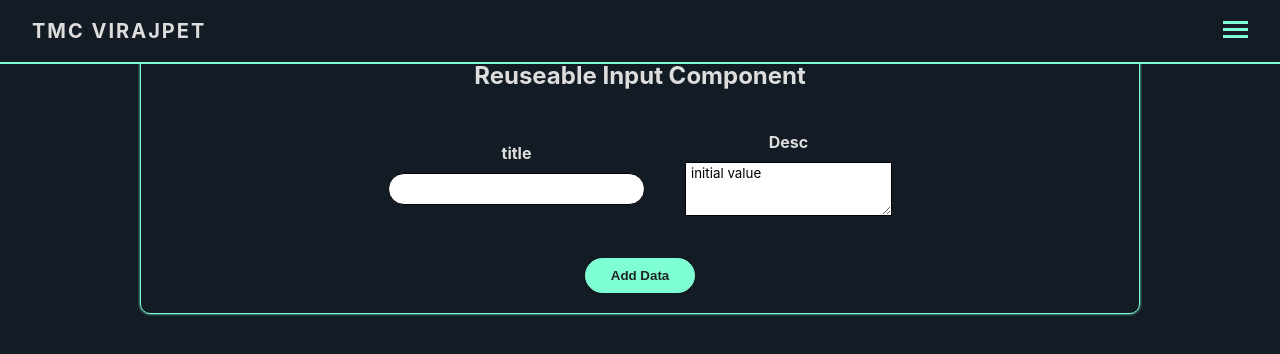
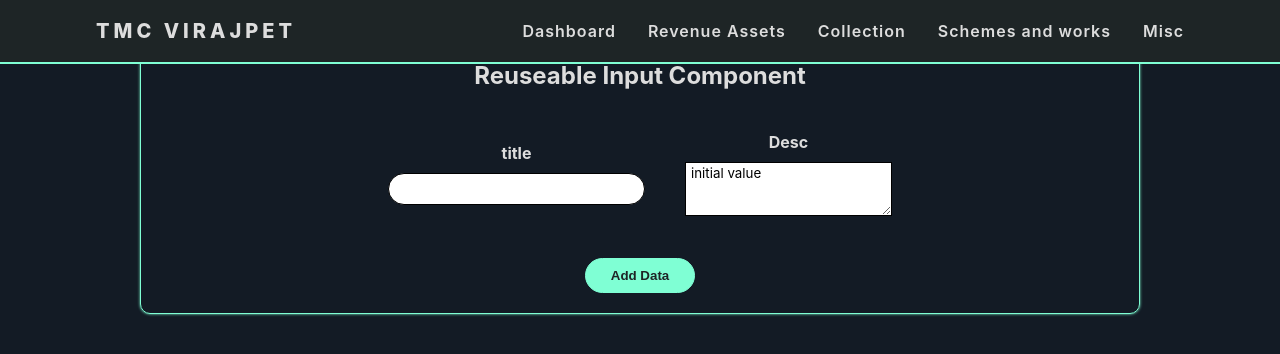
Before and after one commit to developersmatrix/react-components, a React (Create React App) app: page / in a window 1280 px wide. Shown: the top 354 px of the page. Built offline with nearby package versions, Linux system fonts and the light colour scheme.

Commit message:
still navbar

```diff
--- a/src/App.js
+++ b/src/App.js
@@ -20,7 +20,7 @@ function App() {
             }
           ></Route>
           <Route
-            path="/collection"
+            path="/misc"
             element={
               <Card>
                 <Form />
--- a/src/Components/Navbar/Navbar.js
+++ b/src/Components/Navbar/Navbar.js
@@ -27,27 +27,47 @@ const Navbar = () => {
       >
         <ul className={styles["nav-list"]}>
           <li className={styles["nav-list__item"]}>
-            <Link className={styles["nav-link"]} to="/as">
+            <Link
+              className={styles["nav-link"]}
+              to="/as"
+              onClick={toggleNavbar}
+            >
               Dashboard
             </Link>
           </li>
           <li className={styles["nav-list__item"]}>
-            <Link className={styles["nav-link"]} to="/revenue-assets">
+            <Link
+              className={styles["nav-link"]}
+              to="/revenue-assets"
+              onClick={toggleNavbar}
+            >
               Revenue Assets
             </Link>
           </li>
           <li className={styles["nav-list__item"]}>
-            <Link className={styles["nav-link"]} to="/collection">
+            <Link
+              className={styles["nav-link"]}
+              to="/collection"
+              onClick={toggleNavbar}
+            >
               Collection
             </Link>
           </li>
           <li className={styles["nav-list__item"]}>
-            <Link className={styles["nav-link"]} to="/schemes-and-works">
+            <Link
+              className={styles["nav-link"]}
+              to="/schemes-and-works"
+              onClick={toggleNavbar}
+            >
               Schemes and works
             </Link>
           </li>
           <li className={styles["nav-list__item"]}>
-            <Link className={styles["nav-link"]} to="/misc">
+            <Link
+              className={styles["nav-link"]}
+              to="/misc"
+              onClick={toggleNavbar}
+            >
               Misc
             </Link>
           </li>
--- a/src/Components/Navbar/Navbar.module.css
+++ b/src/Components/Navbar/Navbar.module.css
@@ -1,4 +1,4 @@
-.header {
+/* .header {
   background-color: #131b25;
   display: flex;
   align-items: center;
@@ -33,7 +33,7 @@
 .brand-img {
   height: 4.2rem;
   border-radius: 1000px;
-  /* box-shadow: 0 1px 2px #fff; */
+  box-shadow: 0 1px 2px #fff;
 }
 
 .main-nav {
@@ -43,6 +43,7 @@
   left: 0;
   right: 0;
   background-color: #131b25;
+  border-left: 1px solid aquamarine;
 
   transform: translateX(100%);
   opacity: 1;
@@ -81,20 +82,20 @@
 .nav-link:hover {
   color: aquamarine;
   background: rgba(37, 29, 19, 0.1);
-}
+} */
 
 /* ************* */
 /* Navigtion toggle button */
 /* ************* */
 
-.nav-toggle {
+/* .nav-toggle {
   display: block;
   position: absolute;
   top: 1.2rem;
   right: 1.6rem;
   padding: 1.6rem;
   cursor: pointer;
-  /* background-color: #ff00ff; */
+  background-color: #ff00ff;
 }
 
 .hamburger,
@@ -121,10 +122,241 @@
 }
 
 .toggle-ham .hamburger::after {
-  /* transform: rotate(90deg); */
+  transform: rotate(90deg);
   transform: translateY(-3px);
 }
 
 .toggle-ham .hamburger::before {
   transform: rotate(-90deg);
 }
+
+@media (min-width: 31em) {
+  .main-nav {
+    left: 40%;
+  }
+
+  .toggle-nav {
+    transform: translateX(0%);
+    opacity: 1;
+  }
+  .nav-link {
+    font-size: 2rem;
+  }
+}
+
+@media (min-width: 52em) {
+  .nav-toggle {
+    display: none;
+  }
+  .main-nav {
+    all: unset;
+  }
+} */
+
+/* ************* */
+/* Header */
+/* ************* */
+.header {
+  background-color: #1e2526;
+
+  display: flex;
+  align-items: center;
+  justify-content: space-between;
+  padding: 0 9.6rem;
+  gap: 2rem;
+
+  position: fixed;
+  top: 0;
+  height: 6.4rem;
+  width: 100%;
+  border-bottom: 2px solid aquamarine;
+  overflow-y: none;
+}
+
+.brand-link:link,
+.brand-link:visited {
+  display: flex;
+  align-items: center;
+  gap: 2rem;
+
+  text-transform: uppercase;
+  letter-spacing: 4px;
+  font-size: 2rem;
+  font-weight: 800;
+  color: #ddd;
+}
+
+.brand-link:hover,
+.brand-link:focus {
+  color: aquamarine;
+}
+
+.brand-img {
+  height: 5.6rem;
+  border-radius: 1000px;
+  /* box-shadow: 0 1px 2px #fff; */
+}
+
+/* ************* */
+/* Navigtion */
+/* ************* */
+
+.nav-list {
+  display: flex;
+  align-items: center;
+  gap: 3.2rem;
+}
+
+.nav-link:link,
+.nav-link:visited {
+  color: #ddd;
+  letter-spacing: 1px;
+  font-weight: 600;
+}
+
+.nav-link:hover,
+.nav-link:focus {
+  color: aquamarine;
+}
+
+.nav-toggle {
+  display: none;
+}
+
+@media (max-width: 64em) {
+  .header {
+    padding: 0 6.4rem;
+    font-size: 1.6rem;
+  }
+
+  .brand-link:link {
+    font-size: 1.6rem;
+  }
+
+  .brand-img {
+    height: 4.8rem;
+  }
+}
+
+@media (max-width: 50em) {
+  .header {
+    padding: 0 4rem;
+  }
+
+  .brand-link:link,
+  .brand-link:visited {
+    gap: 1rem;
+
+    text-transform: uppercase;
+    letter-spacing: 2px;
+    font-size: 1.6rem;
+    color: #ddd;
+  }
+
+  .brand-link:hover,
+  .brand-link:focus {
+    color: aquamarine;
+  }
+
+  .brand-img {
+    height: 4.2rem;
+    border-radius: 1000px;
+    /* box-shadow: 0 1px 2px #fff; */
+  }
+
+  .main-nav {
+    position: absolute;
+    top: 0;
+    height: 100vh;
+    left: 40%;
+    right: 0;
+    background-color: #1e2526;
+
+    transform: translateX(100%);
+    opacity: 0;
+    transition: all 350ms ease-in-out;
+  }
+
+  .toggle-nav {
+    transform: translateX(0%);
+    opacity: 1;
+  }
+
+  .nav-list {
+    height: 100vh;
+    flex-direction: column;
+    justify-content: space-around;
+    align-items: stretch;
+    gap: 0;
+  }
+
+  .nav-list__item {
+    border-bottom: 1px solid black;
+    flex-grow: 1;
+    display: flex;
+  }
+
+  .nav-link {
+    display: flex;
+    align-items: center;
+    justify-content: center;
+    flex-grow: 1;
+    color: #ddd;
+  }
+
+  .nav-link:hover {
+    color: aquamarine;
+  }
+
+  /* ************* */
+  /* Navigtion toggle button */
+  /* ************* */
+
+  .nav-toggle {
+    display: block;
+    position: absolute;
+    top: 1.2rem;
+    right: 1.6rem;
+    padding: 1.6rem;
+    cursor: pointer;
+    /* background-color: #ff00ff; */
+  }
+
+  .hamburger,
+  .hamburger::after,
+  .hamburger::before {
+    content: "";
+    display: block;
+    height: 3px;
+    width: 2.5rem;
+    background-color: aquamarine;
+    transition: all 250ms;
+  }
+
+  .hamburger::before {
+    transform: translateY(-7px);
+  }
+
+  .hamburger::after {
+    transform: translateY(4px);
+  }
+
+  .toggle-ham .hamburger {
+    transform: rotate(45deg);
+  }
+
+  .toggle-ham .hamburger::after {
+    /* transform: rotate(90deg); */
+    transform: translateY(-3px);
+  }
+
+  .toggle-ham .hamburger::before {
+    transform: rotate(-90deg);
+  }
+}
+
+@media (max-width: 27em) {
+  .main-nav {
+    left: 0;
+  }
+}
```
